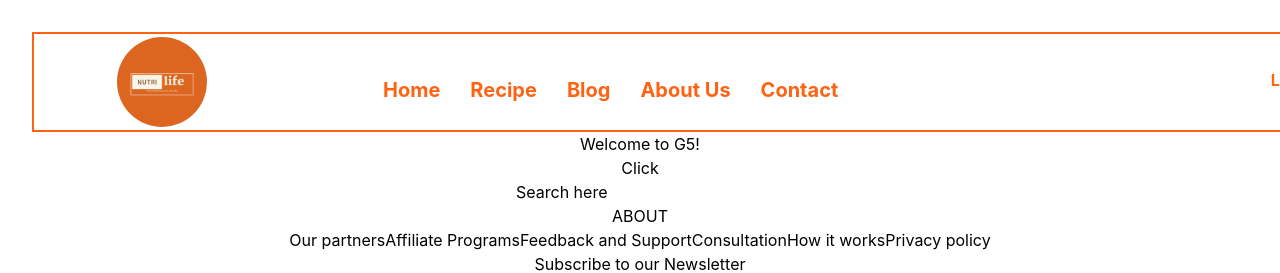
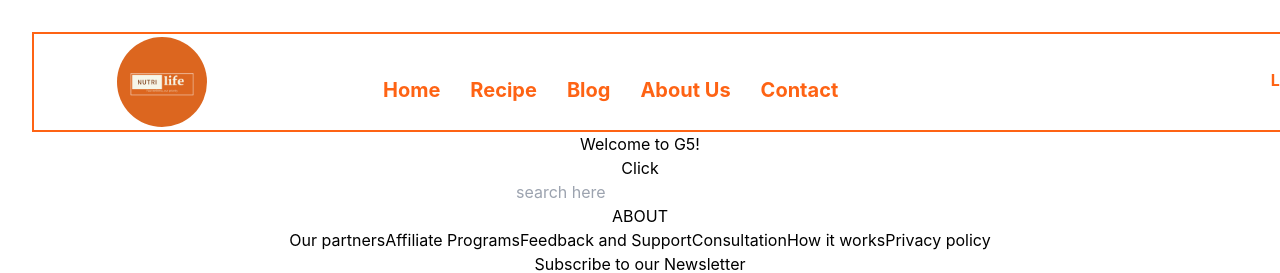
Before and after one commit to Yesigomwe/NutriLife, a React (Vite) app in the folder NutriLife/: page /index in a window 1280 px wide. Shown: the top 273 px of the page. Built offline with nearby package versions, Linux system fonts and the light colour scheme.

Commit message:
Address the feedback raised

```diff
--- a/NutriLife/src/components/SearchBar.jsx
+++ b/NutriLife/src/components/SearchBar.jsx
@@ -1,9 +1,19 @@
+/* eslint-disable no-mixed-spaces-and-tabs */
 import {useState} from "react"
 import { MantineProvider} from "@mantine/core";
 
 const SearchBar = () => {
 
-	const [searchInput, setSearchInput] = useState("Search here")
+	/*
+	Aaron great job so far but the functionality is incomplete.
+
+	Initiate another usestate function that will initiate the search. So far you are only getting the input from the user but not doing anything with that user input.
+	Add the search icon to this bar as appears in the figma design.
+
+	I have changed the border color too so that the field appears as is.
+
+	*/
+	const [searchInput, setSearchInput] = useState('') //Initial value is empty because initially there is no search text, you just need a place holder.
 
 	const handleChange = (e) => {
 		e.preventDefault();
@@ -14,8 +24,8 @@ const SearchBar = () => {
 
        <MantineProvider>
 		<div>
-		<i class="fa fa-search" aria-hidden="true"></i>
-	<input className="bg-orange-300 rounded-full px-40 my-8 py-3" type="text"
+		<i className="fa fa-search" aria-hidden="true"></i>
+	<input className="bg-white border-solid border-2 border-[#FE6314] rounded-full px-40 my-8 py-3" type="text"
 			 placeholder="search here"  onChange ={handleChange}
 				value={searchInput} />
 
```
